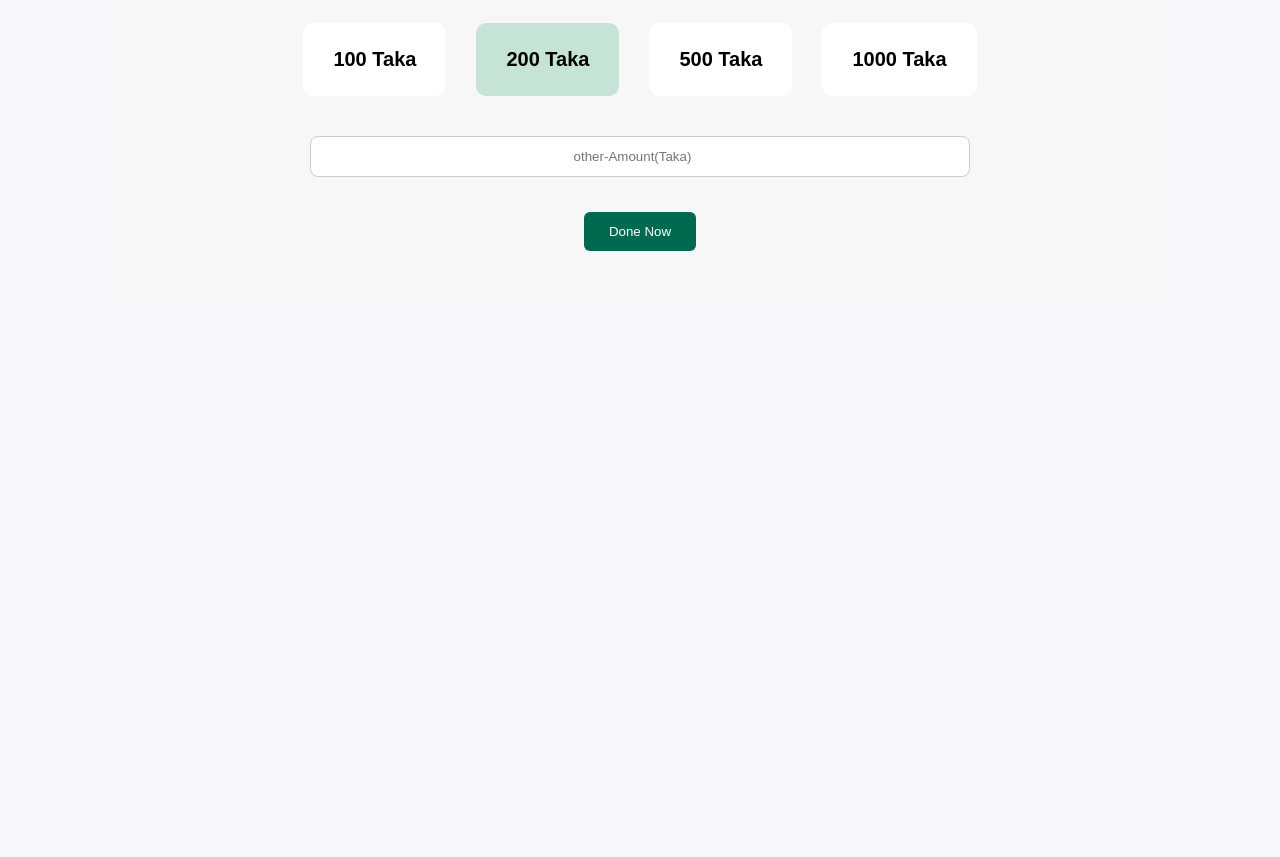
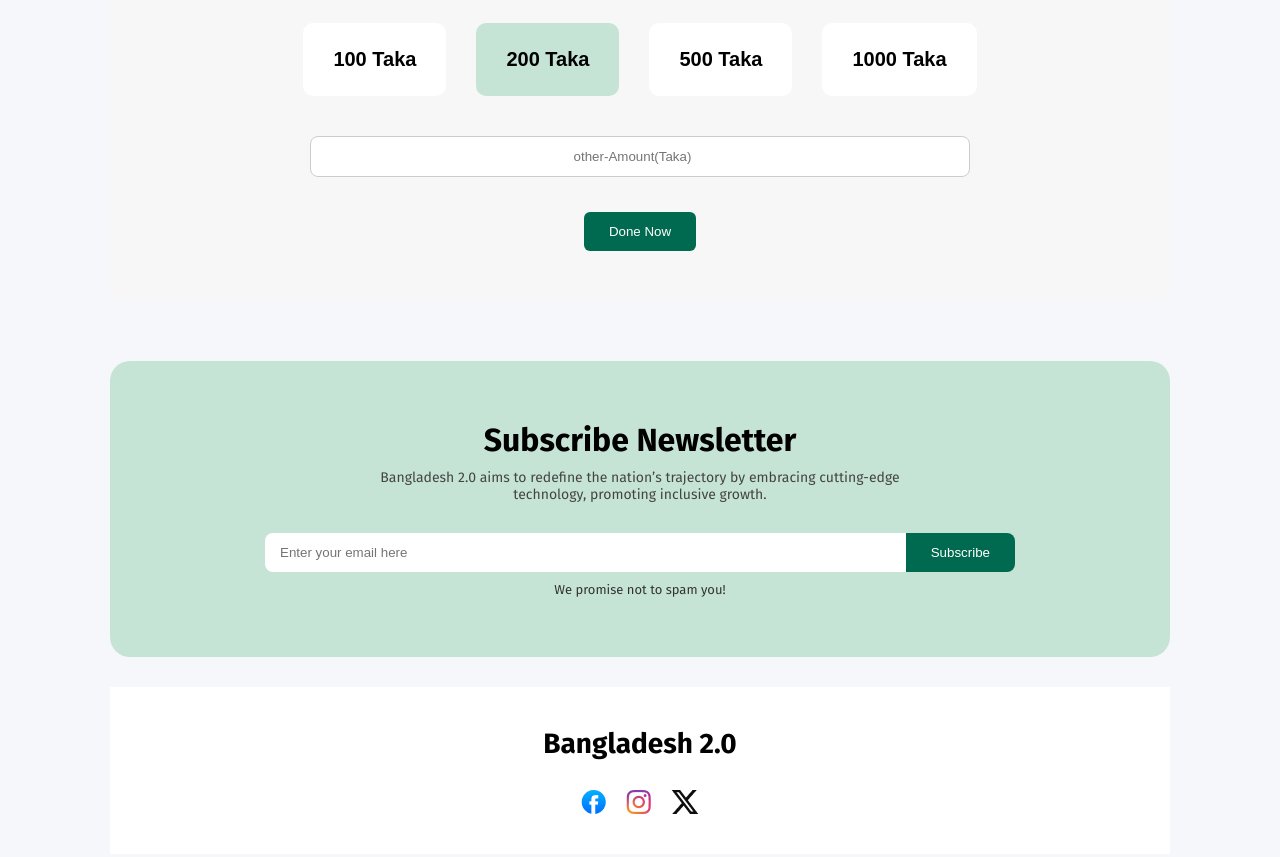
Before and after one commit to hoqueemu/Assainment-1, a plain HTML site: page index.html in a window 1280 px wide. Shown: the part 3039-3896 px from the top of the page. Before the commit the page ends 3460 px from the top, so only its background shows below. Drawn offline with Linux system fonts and the light colour scheme.

Commit message:
html news later section

```diff
--- a/index.html
+++ b/index.html
@@ -213,7 +213,28 @@
   </div>
 </section>
 
+<!-- NewsLetter -->
 
+<section class="news-letter">
+  <h2>Subscribe Newsletter</h2>
+  <p>Bangladesh 2.0 aims to redefine the nation’s trajectory
+    by embracing cutting-edge<br>technology, promoting inclusive growth.</p>
+
+  <div class="subs-box">
+    <input type="email" placeholder="Enter your email here">
+    <button>Subscribe</button>
+    </div>
+    <small>We promise not to spam you!</small>
+</section>
+
+<section class="icon">
+  <h2>Bangladesh 2.0</h2>
+  <div class="icon-pic">
+    <img src="images/facebook.png">
+    <img src="images/instagram.png">
+    <img src="images/x.png">
+  </div>
+</section>
 
 
 
--- a/style/style.css
+++ b/style/style.css
@@ -403,3 +403,72 @@
    display: inline-block;
    margin: auto;
 }
+
+
+/* newsletter */
+
+.news-letter{
+   max-width: 1100px;
+   margin-top: 10px auto;
+   padding: 60px 40px;
+   background: #C6E4D6;
+   border-radius:20px;
+   text-align: center;
+}
+
+.news-letter h2{
+   font-size: 32px;
+   margin-bottom: 10px;
+}
+
+.news-letter p{
+   color: #444;
+   font-size: 14px;
+   margin-bottom: 30px;
+}
+
+.subs-box{
+   display: flex;
+   justify-content: center;
+   max-width: 750px;
+   margin: 0 auto 10px;
+}
+
+.subs-box input{
+   flex: 1;
+   padding: 12px 15px;
+   border: none;
+   outline: none;
+   border-radius: 8px 0 0 8px;
+}
+
+.subs-box button{
+   padding: 12px 25px;
+   border: none;
+   background-color: #006A50;
+   color: white;
+   border-radius: 0 8px 8px 0;
+}
+
+.news-letter small{
+   display: block;
+   text-align: center;
+   color: #333;
+   font-size:13px;
+   margin-top: 10px;
+}
+
+.icon{
+   max-width: 100%;
+   margin:30px auto;
+   text-align: center;
+   padding: 40px 20px;
+   background: #FFFFFF;
+}
+
+.icon-pic{
+   margin-top: 30px;
+   display: flex;
+   justify-content: center;
+   gap: 20px;
+}
```
